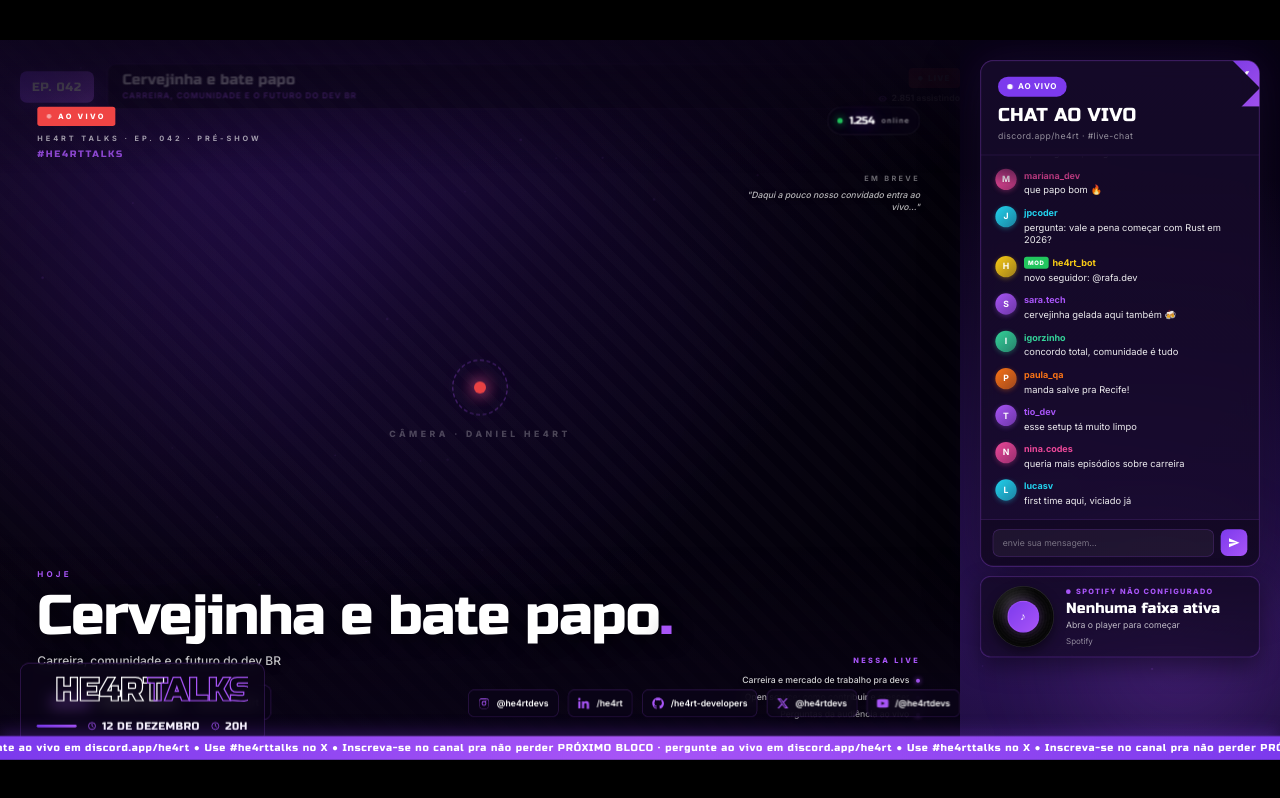
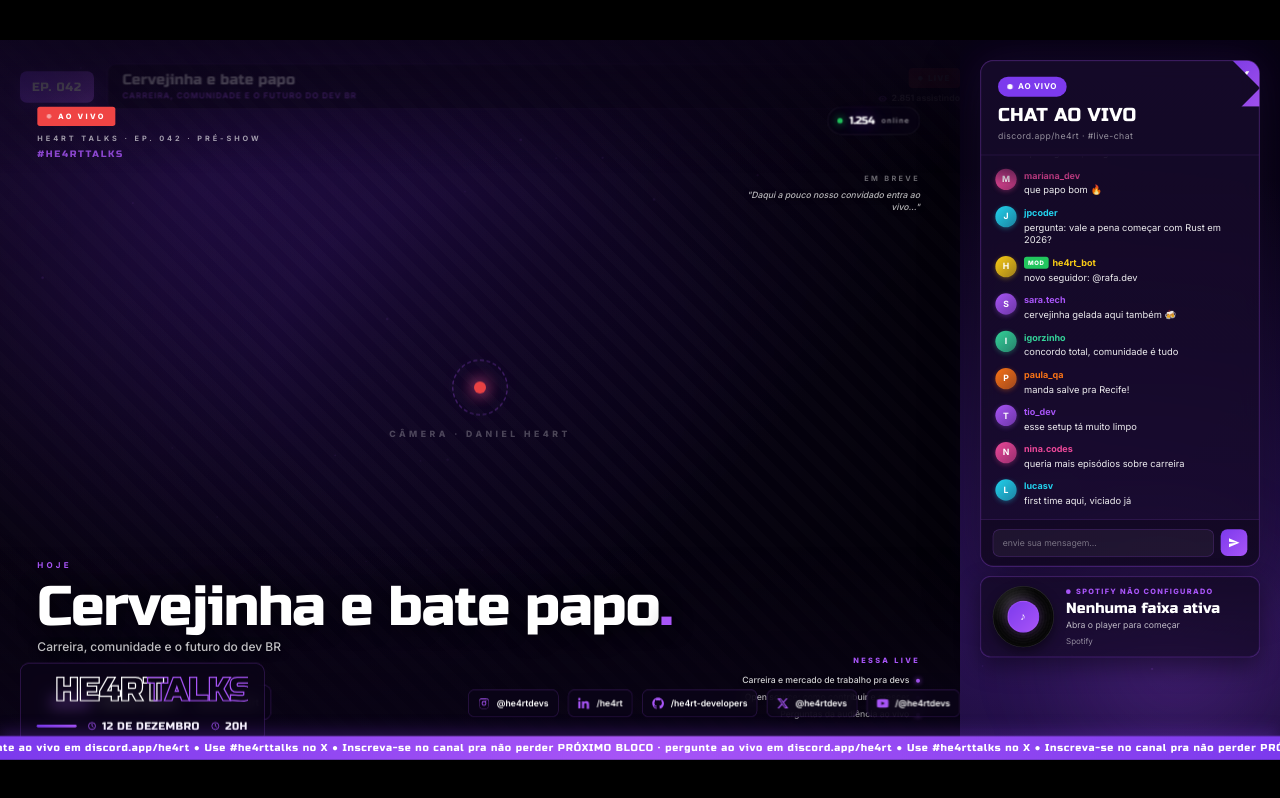
Before and after one commit to he4rt/streaming-overlays, a React (Vite) app: page /preshow in a window 1280 px wide. Built offline with nearby package versions, Linux system fonts and the light colour scheme; no server answers.

Commit message:
fix(pre-show): adjust margin for topic description in PreShowScene

```diff
--- a/src/features/preshow/PreShowScene.tsx
+++ b/src/features/preshow/PreShowScene.tsx
@@ -154,7 +154,7 @@ export function PreShowScene() {
             }}>{episodeTitle}<span style={{ color: accent }}>.</span></div>
             <div style={{
               fontFamily: 'Inter, sans-serif', fontSize: 18,
-              color: 'rgba(255,255,255,0.75)', marginTop: 16, lineHeight: 1.4,
+              color: 'rgba(255,255,255,0.75)', marginTop: 10, lineHeight: 1.4, marginBottom: 20,
               maxWidth: 720, fontWeight: 500,
               textShadow: '0 2px 12px rgba(0,0,0,0.6)',
             }}>{topic}</div>
```
